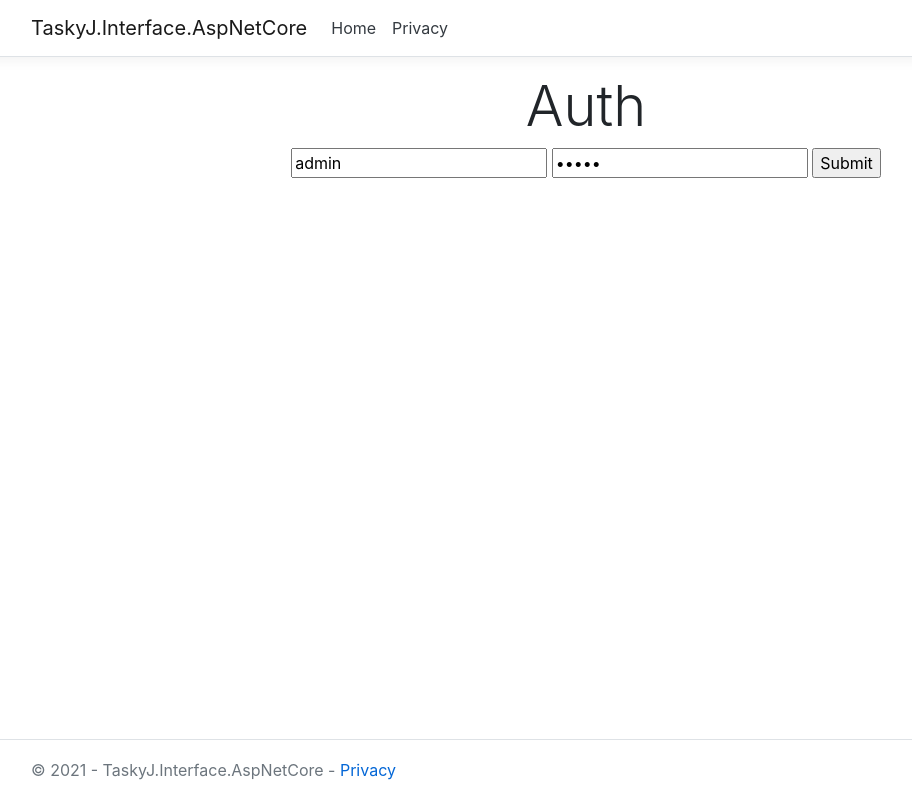
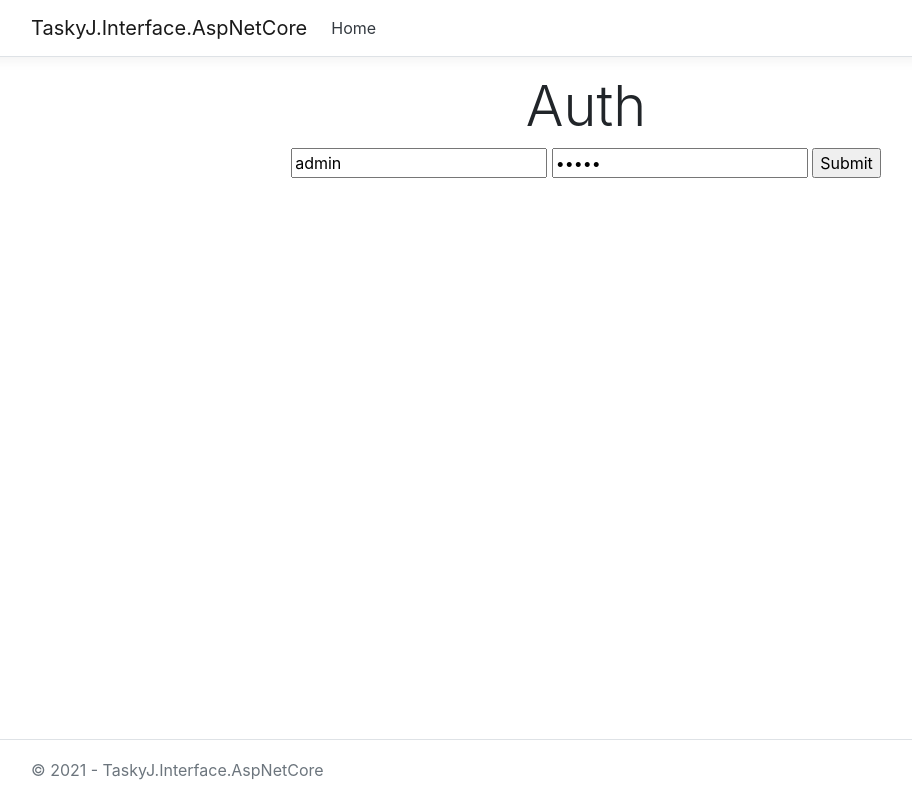
Before and after one commit to gallargit/TaskyJ, an ASP.NET Core app: page /Auth in a window 1280 px wide. Shown: the whole page, without its empty margins (54-966 px from the left). Run offline with ASP.NET Core 8, Linux system fonts and the light colour scheme; the project's own start-up code is not run; a stand-in starts its controllers and pages; some libraries are stand-ins or nearby versions.

Commit message:
fixed references

```diff
--- a/TaskyJ.Interface.AspNetCore/Views/Shared/_Layout.cshtml
+++ b/TaskyJ.Interface.AspNetCore/Views/Shared/_Layout.cshtml
@@ -21,9 +21,6 @@
                         <li class="nav-item">
                             <a class="nav-link text-dark" asp-area="" asp-controller="Home" asp-action="Index">Home</a>
                         </li>
-                        <li class="nav-item">
-                            <a class="nav-link text-dark" asp-area="" asp-controller="Home" asp-action="Privacy">Privacy</a>
-                        </li>
                     </ul>
                 </div>
             </div>
@@ -37,7 +34,7 @@
 
     <footer class="border-top footer text-muted">
         <div class="container">
-            &copy; 2021 - TaskyJ.Interface.AspNetCore - <a asp-area="" asp-controller="Home" asp-action="Privacy">Privacy</a>
+            &copy; 2021 - TaskyJ.Interface.AspNetCore
         </div>
     </footer>
     <script src="~/lib/jquery/dist/jquery.min.js"></script>
--- a/TaskyJ.Interface.WPF/App.xaml.cs
+++ b/TaskyJ.Interface.WPF/App.xaml.cs
@@ -27,12 +27,12 @@ namespace TaskyJ.Interface.WPF
 
         ~App()
         {
-            //shut down database manually if debug
+            //shut down database manually if debuging
             if (Debugger.IsAttached)
             {
                 try
                 {
-                    var url = ConfigurationManager.AppSettings["STSDBHTTPBaseURL"] + "/die";
+                    var url = System.Configuration.ConfigurationManager.AppSettings["STSDBHTTPBaseURL"] + "/die";
                     new StreamReader(WebRequest.Create(url).GetResponse().GetResponseStream()).ReadToEnd();
                 }
                 catch
--- a/TaskyJ.Interface.WPFNetCore/App.xaml.cs
+++ b/TaskyJ.Interface.WPFNetCore/App.xaml.cs
@@ -2,7 +2,6 @@ using Microsoft.Extensions.Configuration;
 using Microsoft.Extensions.DependencyInjection;
 using System;
 using System.Collections.Generic;
-using System.Configuration;
 using System.Diagnostics;
 using System.IO;
 using System.Net;
@@ -65,12 +64,12 @@ namespace TaskyJ.Interface.WPFNetCore
 
         ~App()
         {
-            //shut down database manually if debug
+            //shut down database manually if debugging
             if (Debugger.IsAttached)
             {
                 try
                 {
-                    var url = ConfigurationManager.AppSettings["STSDBHTTPBaseURL"] + "/die";
+                    var url = System.Configuration.ConfigurationManager.AppSettings["STSDBHTTPBaseURL"] + "/die";
                     new StreamReader(WebRequest.Create(url).GetResponse().GetResponseStream()).ReadToEnd();
                 }
                 catch
```
